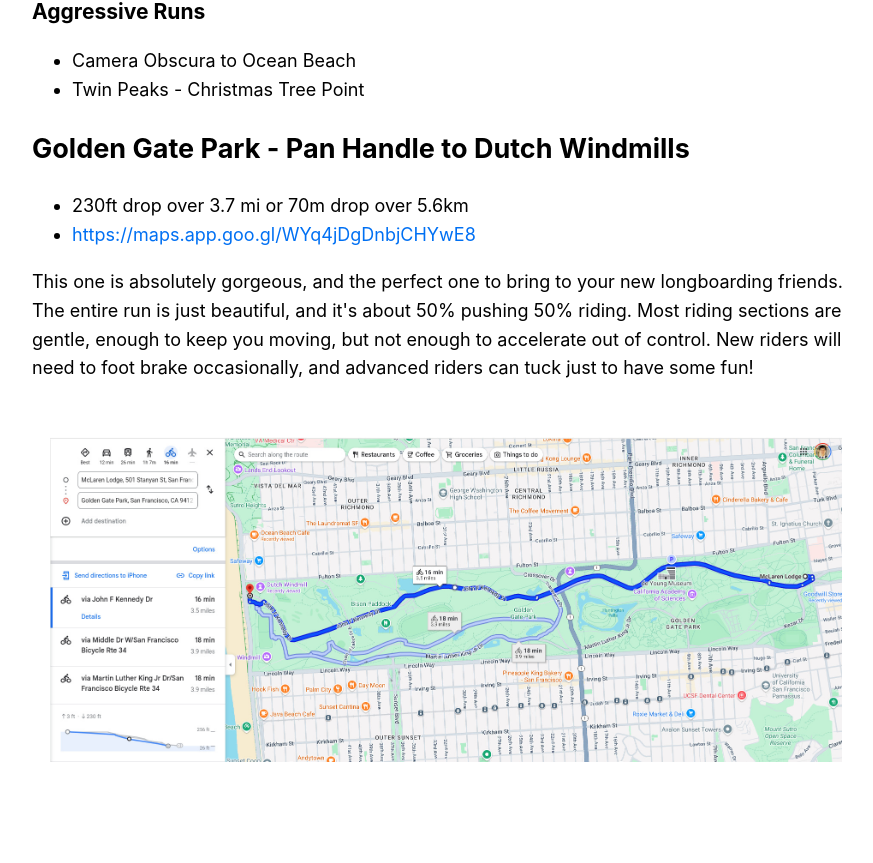
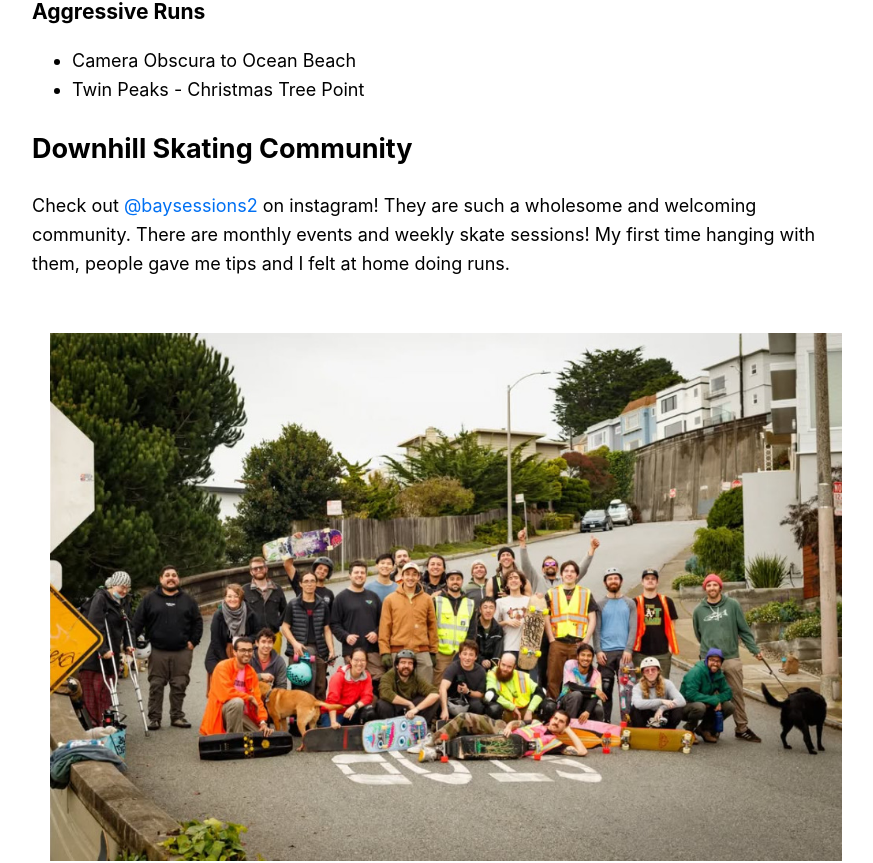
Before and after one commit to shihaocao/nextjs-shihao-website, a Next.js app: page /notes/downhill-skating-in-sf in a window 1280 px wide. Shown: the part 739-1602 px from the top of the page, without its empty margins (194-1067 px from the left). Built offline with nearby package versions, Linux system fonts and the light colour scheme.

Commit message:
add bay sessions 2

```diff
--- a/pages/notes/downhill-skating-in-sf.js
+++ b/pages/notes/downhill-skating-in-sf.js
@@ -43,6 +43,10 @@
         <li>Camera Obscura to Ocean Beach</li>
         <li>Twin Peaks - Christmas Tree Point</li>
       </ul>
+      <h2>Downhill Skating Community</h2>
+      <p>Check out <Link href="https://www.instagram.com/baysessions2?utm_source=ig_web_button_share_sheet&igsh=ZDNlZDc0MzIxNw==">@baysessions2</Link> on instagram! They are such a wholesome and welcoming community.
+        There are monthly events and weekly skate sessions! My first time hanging with them, people gave me tips and I felt at home doing runs.</p>
+      <p>{centered_img_block_med("downhill_skating_in_sf/baysessions2.jpg", {subtitle: "After the Fanning and Quintara Slidejam 2024"})}</p>
       <h2>Golden Gate Park - Pan Handle to Dutch Windmills</h2>
       <ul>
       <li>230ft drop over 3.7 mi or 70m drop over 5.6km</li>
```
Also changed, not shown: public/images/downhill_skating_in_sf/baysessions2.jpg (added).
